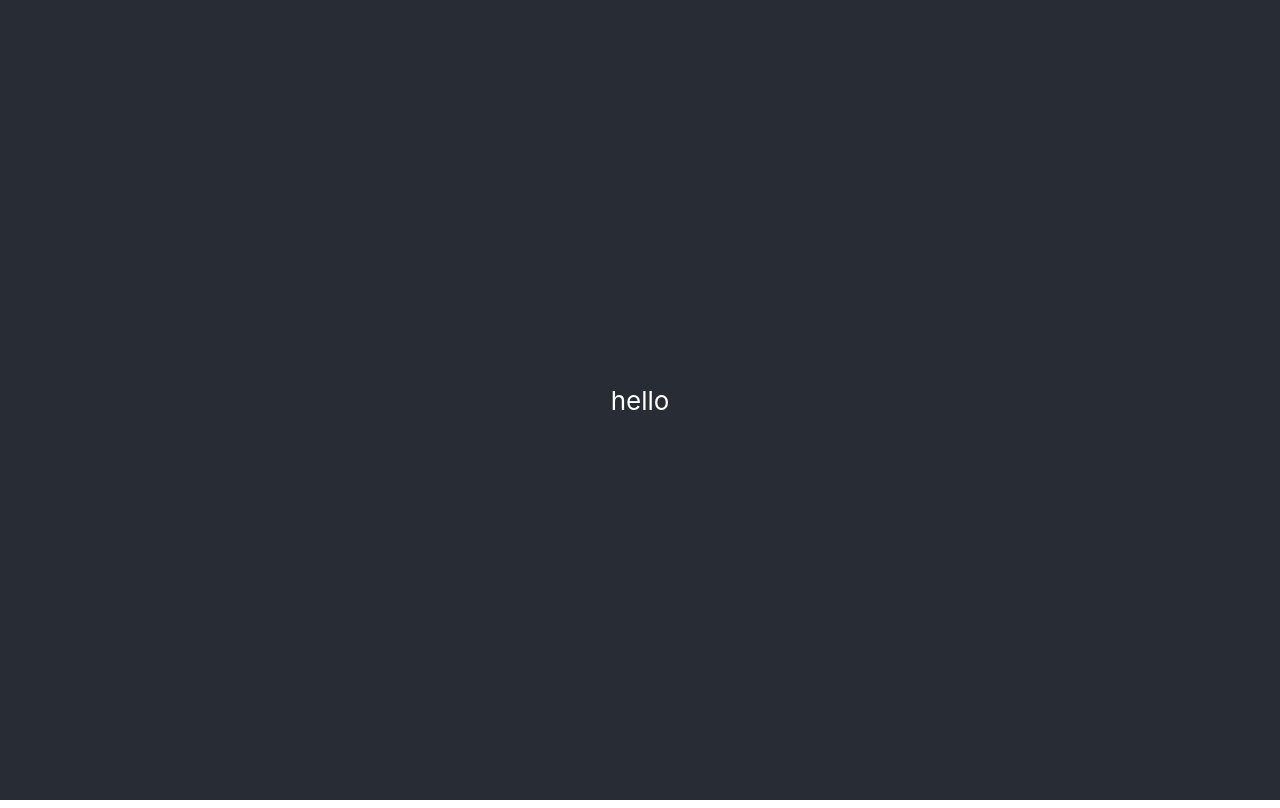
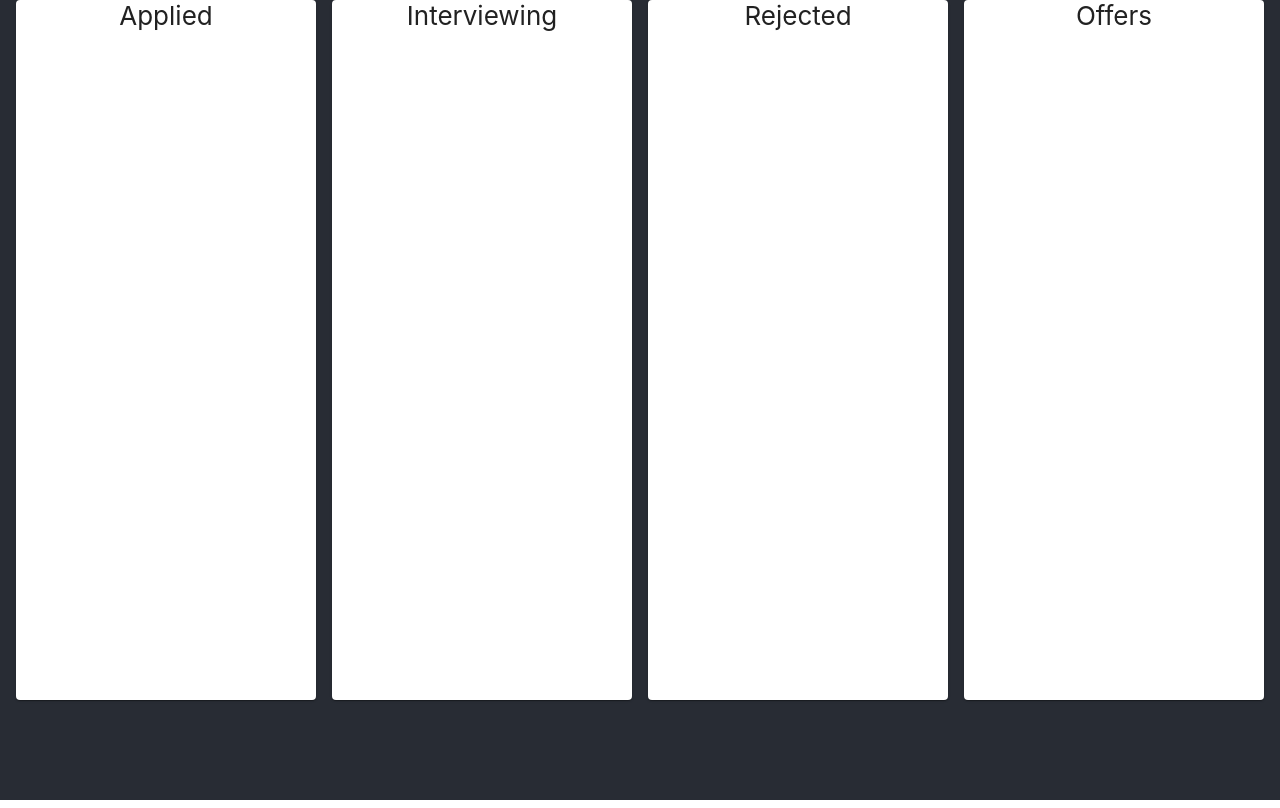
Before and after one commit to abielik/job_tracker, a React (Create React App) app in the folder job_tracker/: page / in a window 1280 px wide. Built offline with nearby package versions, Linux system fonts and the light colour scheme.

Commit message:
frontEnd work

```diff
--- a/job_tracker/package.json
+++ b/job_tracker/package.json
@@ -3,6 +3,8 @@
   "version": "0.1.0",
   "private": true,
   "dependencies": {
+    "@material-ui/core": "^4.11.4",
+    "@material-ui/icons": "^4.11.2",
     "@testing-library/jest-dom": "^5.11.4",
     "@testing-library/react": "^11.1.0",
     "@testing-library/user-event": "^12.1.10",
--- a/job_tracker/public/index.html
+++ b/job_tracker/public/index.html
@@ -10,6 +10,14 @@
       content="Web site created using create-react-app"
     />
     <link rel="apple-touch-icon" href="%PUBLIC_URL%/logo192.png" />
+    <link
+      rel="stylesheet"
+      href="https://fonts.googleapis.com/css?family=Roboto:300,400,500,700&display=swap"
+    />
+    <link
+      rel="stylesheet"
+      href="https://fonts.googleapis.com/icon?family=Material+Icons"
+    />
     <!--
       manifest.json provides metadata used when your web app is installed on a
       user's mobile device or desktop. See https://developers.google.com/web/fundamentals/web-app-manifest/
--- a/job_tracker/src/App.css
+++ b/job_tracker/src/App.css
@@ -1,19 +1,5 @@
 .App {
   text-align: center;
-}
-
-.App-logo {
-  height: 40vmin;
-  pointer-events: none;
-}
-
-@media (prefers-reduced-motion: no-preference) {
-  .App-logo {
-    animation: App-logo-spin infinite 20s linear;
-  }
-}
-
-.App-header {
   background-color: #282c34;
   min-height: 100vh;
   display: flex;
@@ -23,16 +9,3 @@
   font-size: calc(10px + 2vmin);
   color: white;
 }
-
-.App-link {
-  color: #61dafb;
-}
-
-@keyframes App-logo-spin {
-  from {
-    transform: rotate(0deg);
-  }
-  to {
-    transform: rotate(360deg);
-  }
-}
--- a/job_tracker/src/App.js
+++ b/job_tracker/src/App.js
@@ -1,9 +1,11 @@
 import './App.css';
+
+import JobBoard from './components/JobBoard';
 
 function App() {
   return (
     <div className='App'>
-      <header className='App-header'>hello</header>
+      <JobBoard />
     </div>
   );
 }
--- /dev/null
+++ b/job_tracker/src/components/JobBoard.js
@@ -0,0 +1,36 @@
+import React from 'react';
+
+import { makeStyles } from '@material-ui/core/styles';
+import Grid from '@material-ui/core/Grid';
+import Paper from '@material-ui/core/Paper';
+
+const useStyles = makeStyles((theme) => ({
+  root: {
+    flexGrow: 1,
+  },
+  paper: {
+    height: 700,
+    width: 300,
+  },
+}));
+
+function JobBoard() {
+  const [spacing] = React.useState(2);
+  const classes = useStyles();
+  const jobStatus = ['Applied', 'Interviewing', 'Rejected', 'Offers'];
+  return (
+    <Grid container className={classes.root} spacing={2}>
+      <Grid item xs={12}>
+        <Grid container justify='center' spacing={spacing}>
+          {jobStatus.map((status) => (
+            <Grid key={status} item>
+              <Paper className={classes.paper}>{status}</Paper>
+            </Grid>
+          ))}
+        </Grid>
+      </Grid>
+    </Grid>
+  );
+}
+
+export default JobBoard;
```
Also changed, not shown: 1 other file (tests, documents, lock files or other folders).
